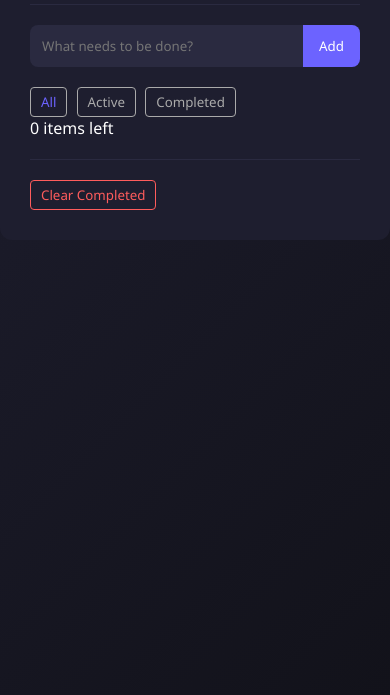
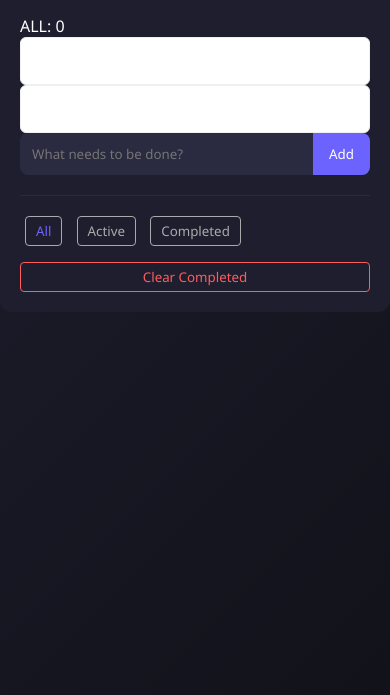
Before and after one commit to denzelanyiko3-source/iyf-s10-week-05-denzelanyiko3-source, a plain HTML site: page Mini project/index.html in a window 390 px wide. Shown: the part 149-844 px from the top of the page. Drawn offline with Linux system fonts and the light colour scheme.

Commit message:
Update mini project

```diff
--- a/Mini project/index.html
+++ b/Mini project/index.html
@@ -9,12 +9,28 @@
     <div class="container">
         <h1>My To-Do List</h1>
         <div class="divider"></div>
+
+        <div class="stats">
+            <div class="start-item">
+                <span class="stat-label">ALL:</span>
+                <span class="stat-value" id="totalCount">0</span>
+            </div>
+            <div class="stat-item">
+                <span class="stat-label">Active:</span>
+                <span class="stat-value" id="activeCount">0</span>
+            </div>
+            <div class="stat-item">
+                <span class="stat-label">Completed:</span>
+                <span class="stat-value" id="completedCount">0</span>
+            </div>
+        </div>
+
         <form id="todo-form">
             <input type="text" id="todo-input" placeholder="What needs to be done?" required>
             <button type="submit">Add</button>
         </form>
 
-
+<div class="divider"></div>
         <div class="filters">
             <button class="filter active" data-filter="all">All</button>
             <button class="filter" data-filter="active">Active</button>
@@ -27,10 +43,12 @@
             <!-- Tasks will be added here -->
         </ul>
 
-        <div class="stats">
-            <span id="items-left">0 items left</span>
-            <div class="divider"></div>
-            <button id="clear-completed">Clear Completed</button>
+        <div class="empty-state" id="emptyState">
+            <p>No tasks added</p>
+        </div>
+
+        <div class="actions">
+            <button id="clearCompletedBtn" class="btn btn-secondary">Clear Completed</button>
         </div>
     </div>
 
--- a/Mini project/style.css
+++ b/Mini project/style.css
@@ -63,6 +63,26 @@ h1 {
 #todo-form button:hover {
   background: #5848e5;
 }
+/*stats*/
+.stats {
+
+}
+
+.stat-item {
+
+
+}
+
+.stat-label {
+
+
+}
+
+.stat-value{
+
+
+}
+
 
 /* List */
 #todo-list {
@@ -128,7 +148,7 @@ li:hover .delete {
   padding: 5px 10px;
   border-radius: 4px;
   color: #aaa;
-  margin-right: 5px;
+  margin: 0 5px;
   cursor: pointer;
   transition: 0.2s;
 
@@ -142,12 +162,73 @@ li:hover .delete {
   color: #6c63ff;
 }
 
+.empty-state{
+  text-align: center;
+  gap: 8px;
+    padding-top: 40px 20px;
+    color: #999;
+    font-size: 14px;
+    display: none;
+}
+
+.empty-state.show {
+    display: block;
+}
+
+
+.actions {
+  display: flex;
+    gap: 8px;
+    justify-content: center;
+    padding-top: 16px;
+}
+
 /* Clear button */
-#clear-completed {
+#clearCompletedBtn {
   background: transparent;
   border: 1px solid #ff5c5c;
   color: #ff5c5c;
   cursor: pointer;
     padding: 5px 10px;
     border-radius: 4px;
+    width: 100%
 }
+
+@media (max-width: 480px) {
+    .container {
+        padding: 20px;
+    }
+
+    .h1 {
+        font-size: 24px;
+    }
+
+    .stats {
+        flex-direction: column;
+        gap: 8px;
+    }
+
+    .stat-item {
+        justify-content: space-between;
+        padding: 12px;
+        background: white;
+        border: 1px solid #f0f0f0;
+        border-radius: 6px;
+    }
+
+    .input-section {
+        flex-direction: column;
+    }
+
+    .btn {
+        width: 100%;
+    }
+
+    .filter-section {
+        flex-wrap: wrap;
+    }
+
+    .filter-btn {
+        flex: 0 1 calc(33.333% - 6px);
+    }
+}
```
